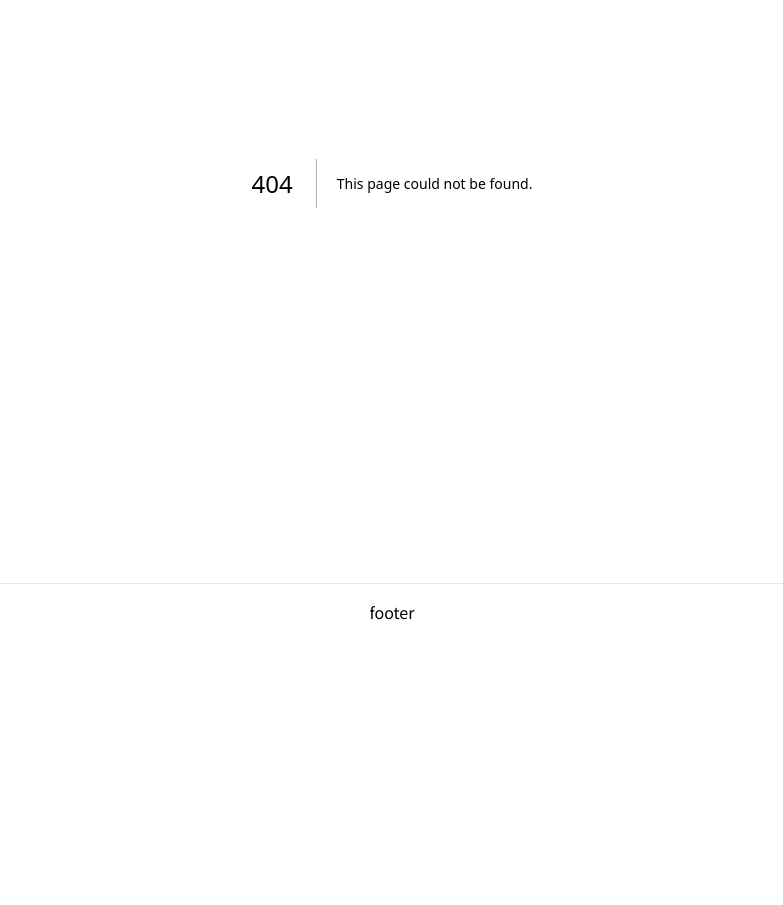
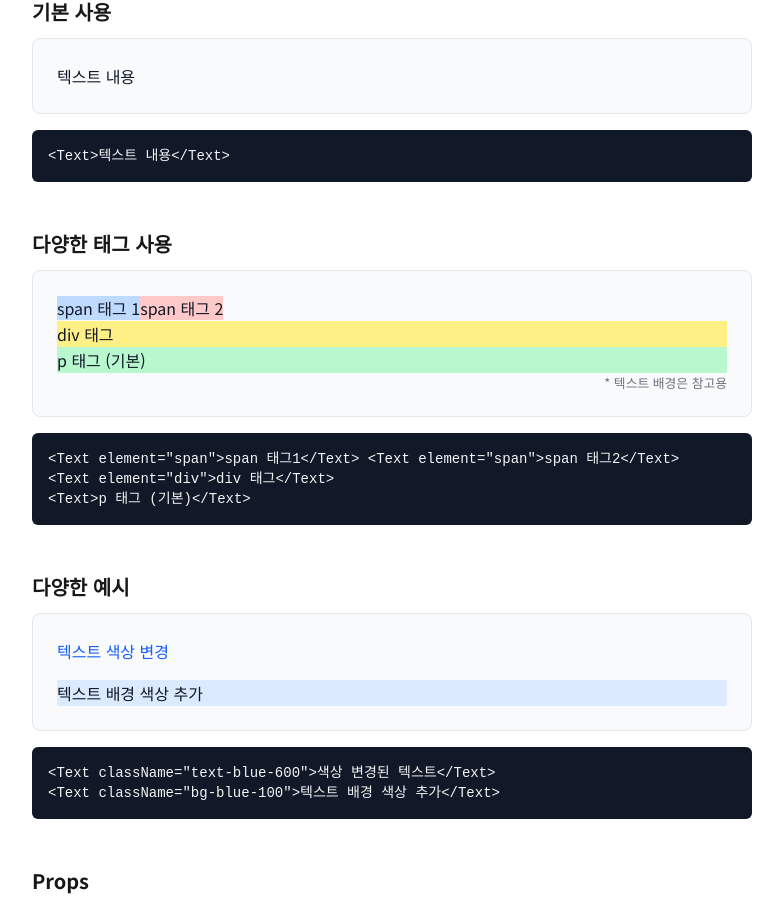
Before and after one commit to Starfish-122/CNX, a Next.js app: page /guide/text in a window 1280 px wide. Before the commit this address had no page. Shown: the part 278-1183 px from the top of the page, without its empty margins (248-1031 px from the left). Before the commit the page ends 918 px from the top, so only its background shows below. Built offline with nearby package versions, Linux system fonts and the light colour scheme.

Commit message:
feat:Text

```diff
--- /dev/null
+++ b/src/app/(pages)/guide/text/page.tsx
@@ -0,0 +1,71 @@
+'use client';
+
+import React from 'react';
+import Text from '@/components/base/Text';
+import GuideLayout from '@/components/guide/GuideLayout';
+import GuideSection from '@/components/guide/GuideSection';
+import ExampleCard from '@/components/guide/ExampleCard';
+import PropsTable from '@/components/guide/PropsTable';
+import CodeTag from '@/components/guide/CodeTag';
+
+export default function TitleGuide() {
+  return (
+    <GuideLayout
+      title="📑 Text Component"
+      description={
+        <>
+          <CodeTag>Text</CodeTag>는 텍스트를 일관된 스타일로 출력하는 컴포넌트입니다. <br />
+          <CodeTag>element</CodeTag> 속성으로 p, span, div 태그를 지정할 수 있으며, <br />
+          <CodeTag>className</CodeTag> 속성으로 추가 커스텀 클래스 또는 tailwind 클래스를 지정할 수 있습니다.
+        </>
+      }
+    >
+      <GuideSection title="기본 사용">
+        <ExampleCard
+          demo={<Text>텍스트 내용</Text>}
+          code={`<Text>텍스트 내용</Text>`}
+        />
+      </GuideSection>
+
+      <GuideSection title="다양한 태그 사용">
+        <ExampleCard
+          demo={
+            <div>
+              <Text className="bg-blue-200" element="span">span 태그 1</Text>
+              <Text className="bg-red-200" element="span">span 태그 2</Text>
+              <Text className="bg-yellow-200" element="div">div 태그</Text>
+              <Text className="bg-green-200">p 태그 (기본)</Text>
+              <small className="block w-full text-gray-500 text-right">* 텍스트 배경은 참고용</small>
+            </div>
+          }
+          code={`<Text element="span">span 태그1</Text> <Text element="span">span 태그2</Text>
+<Text element="div">div 태그</Text>
+<Text>p 태그 (기본)</Text>`}
+        />
+      </GuideSection>
+
+      <GuideSection title="다양한 예시">
+        <ExampleCard
+          demo={
+            <div className="space-y-4">
+              <Text className="text-blue-600">텍스트 색상 변경</Text>
+              <Text className="bg-blue-100">텍스트 배경 색상 추가</Text>
+            </div>
+          }
+          code={`<Text className="text-blue-600">색상 변경된 텍스트</Text>
+<Text className="bg-blue-100">텍스트 배경 색상 추가</Text>`}
+        />
+      </GuideSection>
+
+      <GuideSection title="Props">
+        <PropsTable
+          rows={[
+            { prop: 'element', type: 'React.ElementType', def: `'p'`, desc: '출력할 태그/컴포넌트' },
+            { prop: 'className', type: 'string', desc: '추가 Tailwind 클래스' },
+            { prop: 'children', type: 'React.ReactNode', def: '필수', desc: '표시할 내용' },
+          ]}
+        />
+      </GuideSection>
+    </GuideLayout>
+  );
+}
--- /dev/null
+++ b/src/components/base/Text.tsx
@@ -0,0 +1,26 @@
+import React from 'react';
+import clsx from 'clsx';
+import { twMerge } from 'tailwind-merge';
+
+type TextElement = 'p' | 'span' | 'div';
+
+type TextProps = {
+  element?: TextElement;
+  children: React.ReactNode;
+  className?: string;
+};
+
+export default function Text({ element = 'p', children, className }: TextProps) {
+  return React.createElement(
+    element,
+    {
+      className: twMerge(
+        clsx(
+          'cnx-text text-gray-900 dark:text-gray-100 text-base leading-relaxed',
+          className
+        )
+      )
+    },
+    children
+  );
+}
```
